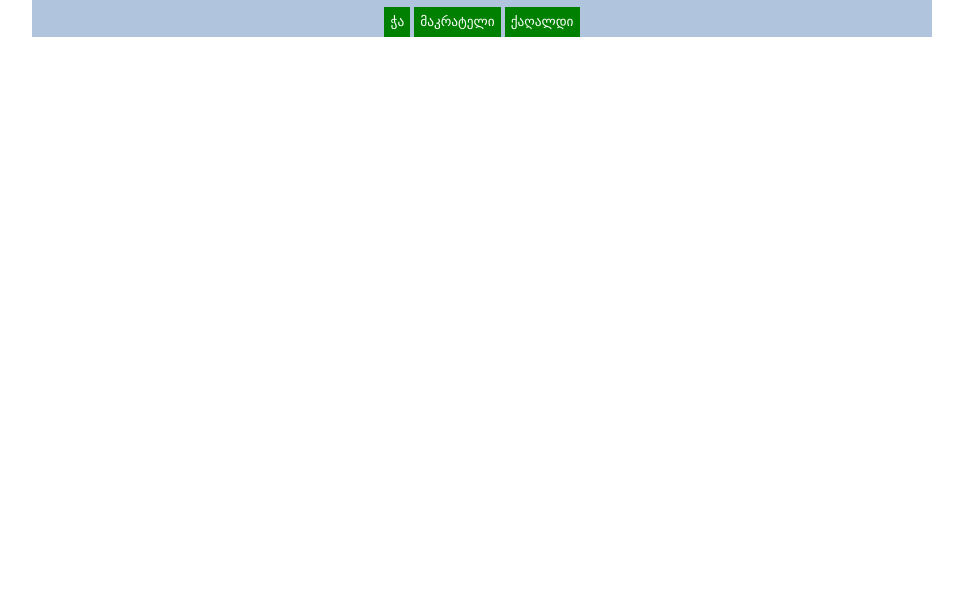
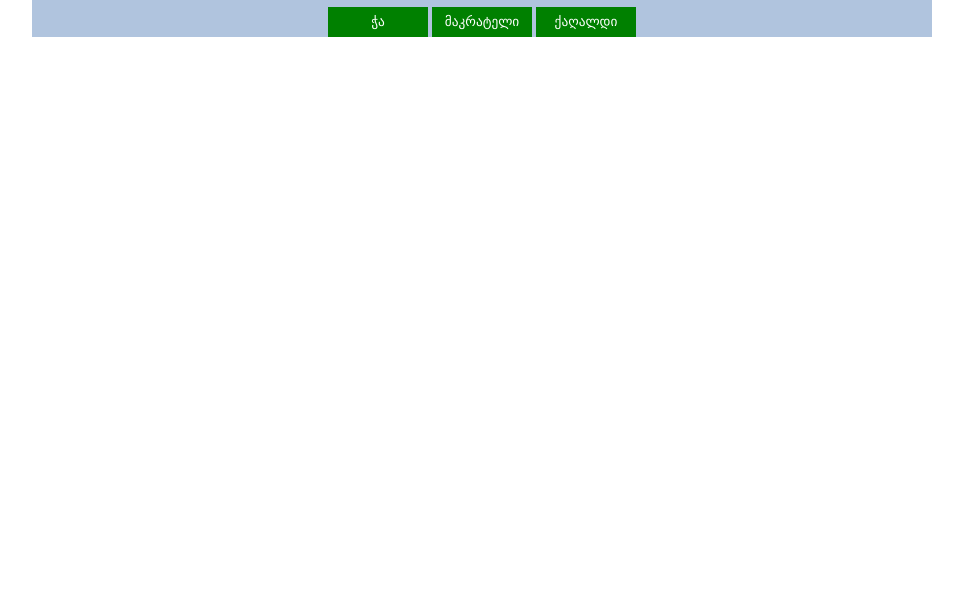
Before and after one commit to TornikeALT/paper-rock-scissors-, a plain HTML site: page index.html in a window 1280 px wide. Shown: the part 193-800 px from the top of the page, without its empty margins (158-1121 px from the left). Drawn offline with Linux system fonts and the light colour scheme.

Commit message:
Update styles.css

```diff
--- a/styles.css
+++ b/styles.css
@@ -13,8 +13,8 @@ input{
 button{
     background-color: green;
     color: white;
-    max-width: 100px;
-    min-height: 30px;
+    width: 100px;
+    height: 30px;
     border: none;
 }
 button:hover{
```
